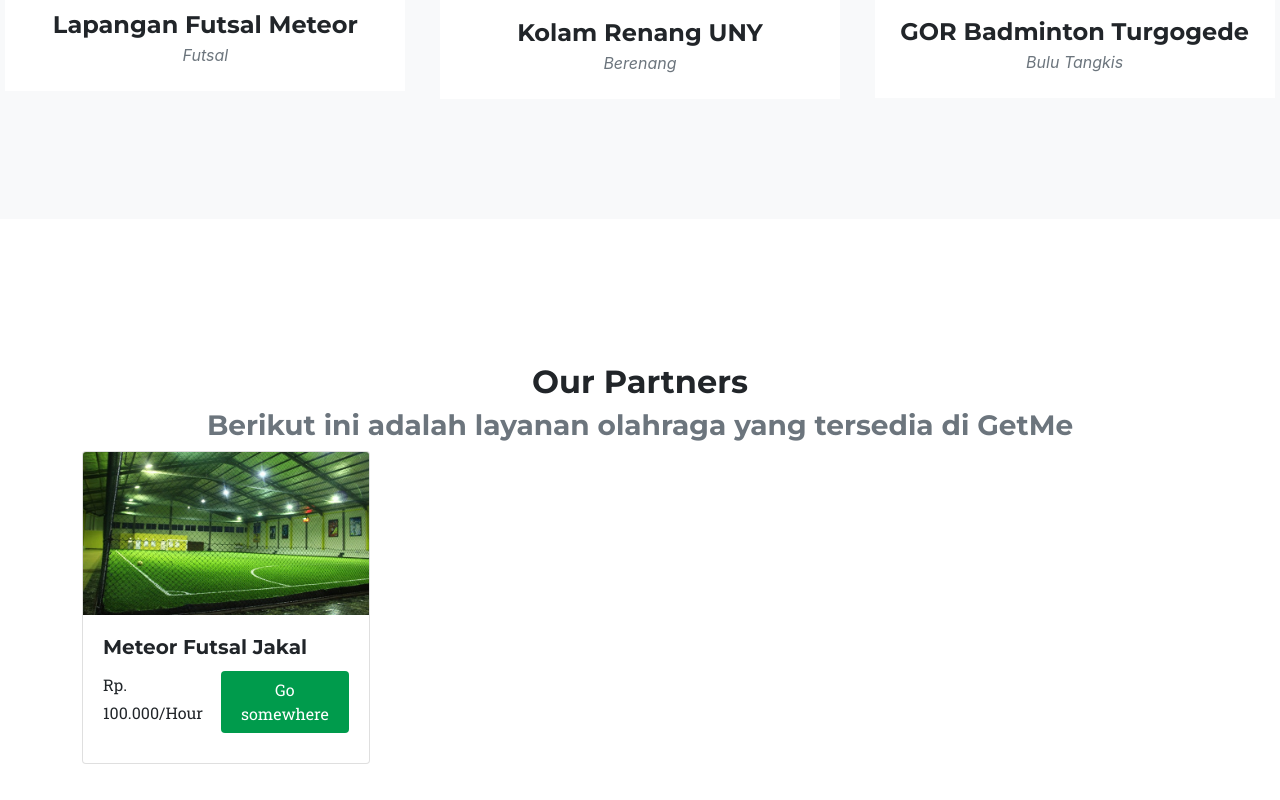
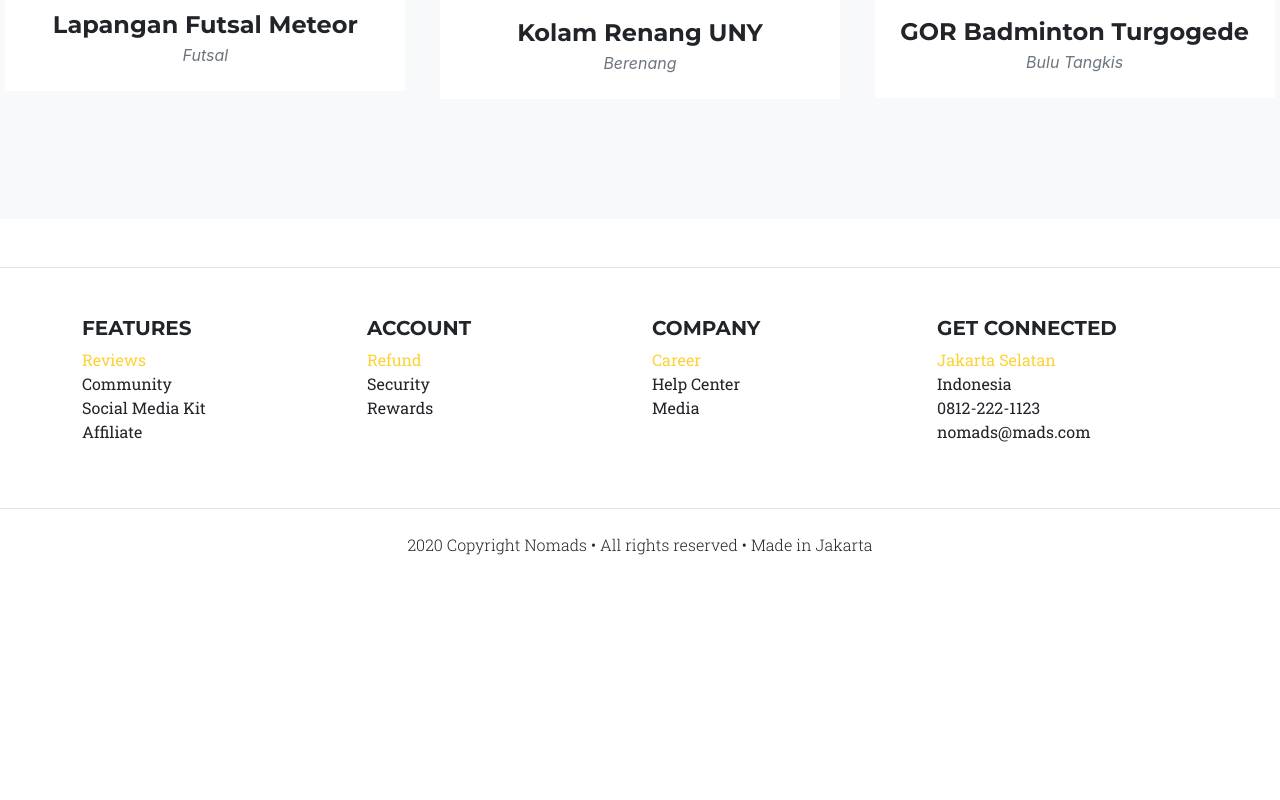
Before and after one commit to farhan7871/getme, a plain HTML site: page index.html in a window 1280 px wide. Shown: the part 1862-2662 px from the top of the page. After the commit the page ends 2443 px from the top, so only its background shows below. Drawn offline with nearby package versions, Linux system fonts and the light colour scheme; files whose address does not match are found by name; a web font is replaced by a local one.

Commit message:
update footer dan section lain

```diff
--- a/index.html
+++ b/index.html
@@ -6,7 +6,7 @@
         <meta name="description" content="" />
         <meta name="author" content="" />
         <title> GetMe Platform Olahraga</title>
-        <link rel="icon" type="image/x-icon" href="assets/img/favicon.ico" />
+        <link rel="icon" type="image/x-icon" href="assets/img/getme-logoxxx.png" />
         <!-- Font Awesome icons (free version)-->
         <script src="https://use.fontawesome.com/releases/v5.15.1/js/all.js" crossorigin="anonymous"></script>
         <!-- Google fonts-->
@@ -15,6 +15,7 @@
         <link href="https://fonts.googleapis.com/css?family=Roboto+Slab:400,100,300,700" rel="stylesheet" type="text/css" />
         <!-- Core theme CSS (includes Bootstrap)-->
         <link href="css/styles.css" rel="stylesheet" />
+
     </head>
     <body id="page-top">
         <!-- Navigation-->
@@ -139,7 +140,7 @@
 
 
         <!-- Order -->
-        <section class="order">
+        <!-- <section class="order">
             <div class="container">
 
                 <div class="text-center">
@@ -160,11 +161,10 @@
 
                 </div>
             </div>
-        </section>
-
+        </section> -->
 
         <!-- Clients-->
-        <div class="py-5">
+        <!-- <div class="py-5">
             <div class="container">
                 <div class="row">
                     <div class="col-md-3 col-sm-6 my-3">
@@ -181,9 +181,9 @@
                     </div>
                 </div>
             </div>
-        </div>
+        </div> -->
         <!-- Contact-->
-        <section class="page-section" id="contact">
+        <!-- <section class="page-section" id="contact">
             <div class="container">
                 <div class="text-center">
                     <h2 class="section-heading text-uppercase">Contact Us</h2>
@@ -218,9 +218,9 @@
                     </div>
                 </form>
             </div>
-        </section>
+        </section> -->
         <!-- Footer-->
-        <footer class="footer py-4">
+        <!-- <footer class="footer py-4">
             <div class="container">
                 <div class="row align-items-center">
                     <div class="col-lg-4 text-lg-left">Copyright © Your Website 2020</div>
@@ -235,7 +235,7 @@
                     </div>
                 </div>
             </div>
-        </footer>
+        </footer> -->
         <!-- Portfolio Modals-->
         <!-- Modal 1-->
         <div class="portfolio-modal modal fade" id="portfolioModal1" tabindex="-1" role="dialog" aria-hidden="true">
@@ -420,6 +420,78 @@
                 </div>
             </div>
         </div>
+
+
+<!-- Footer -->
+
+ <footer class=" section-footer mt-5 mb-4 border-top ">
+    <div class=" container pt-5 pb-5 ">
+        <div class=" row justify-content-center " data-aos=" fade-up ">
+            <div class=" col-12 ">
+                <div class=" row ">
+                    <div class=" col-12 col-lg-3 ">
+                        <h5>FEATURES</h5>
+                        <ul class=" list-unstyled ">
+                            <li><a href=" ">Reviews</a></li>
+                            <li>
+                                <a href=" "></a>Community</li>
+                            <li>
+                                <a href=" "></a>Social Media Kit</li>
+                            <li>
+                                <a href=" "></a>Affiliate</li>
+                        </ul>
+                    </div>
+                    <div class=" col-12 col-lg-3 ">
+                        <h5>ACCOUNT</h5>
+                        <ul class=" list-unstyled ">
+                            <li><a href=" ">Refund</a></li>
+                            <li>
+                                <a href=" "></a>Security</li>
+                            <li>
+                                <a href=" "></a>Rewards</li>
+
+                        </ul>
+                    </div>
+                    <div class=" col-12 col-lg-3 ">
+                        <h5>COMPANY</h5>
+                        <ul class=" list-unstyled ">
+                            <li><a href=" ">Career</a></li>
+                            <li>
+                                <a href=" "></a>Help Center</li>
+                            <li>
+                                <a href=" "></a>Media</li>
+
+                        </ul>
+                    </div>
+                    <div class=" col-12 col-lg-3 ">
+                        <h5>GET CONNECTED</h5>
+                        <ul class=" list-unstyled ">
+                            <li><a href=" ">Jakarta Selatan</a></li>
+                            <li>
+                                <a href=" "></a>Indonesia</li>
+                            <li>
+                                <a href=" "></a>0812-222-1123</li>
+                            <li>
+                                <a href=" "></a>nomads@mads.com</li>
+                        </ul>
+                    </div>
+                </div>
+            </div>
+        </div>
+    </div>
+
+
+    <!-- Tulisan Copyright -->
+    <div class=" container-fluid ">
+        <div class=" row border-top justify-content-center align-items-center pt-4 ">
+            <div class=" col-auto text-gray-500 font-weight-light ">
+                2020 Copyright Nomads • All rights reserved • Made in Jakarta
+            </div>
+        </div>
+    </div>
+</footer>
+<!-- Akhir Tuilsan Copyright -->
+
         <!-- Bootstrap core JS-->
         <script src="https://cdnjs.cloudflare.com/ajax/libs/jquery/3.5.1/jquery.min.js"></script>
         <script src="https://cdn.jsdelivr.net/npm/bootstrap@4.5.3/dist/js/bootstrap.bundle.min.js"></script>
```
Also changed, not shown: assets/img/logo-icon.png (added).
